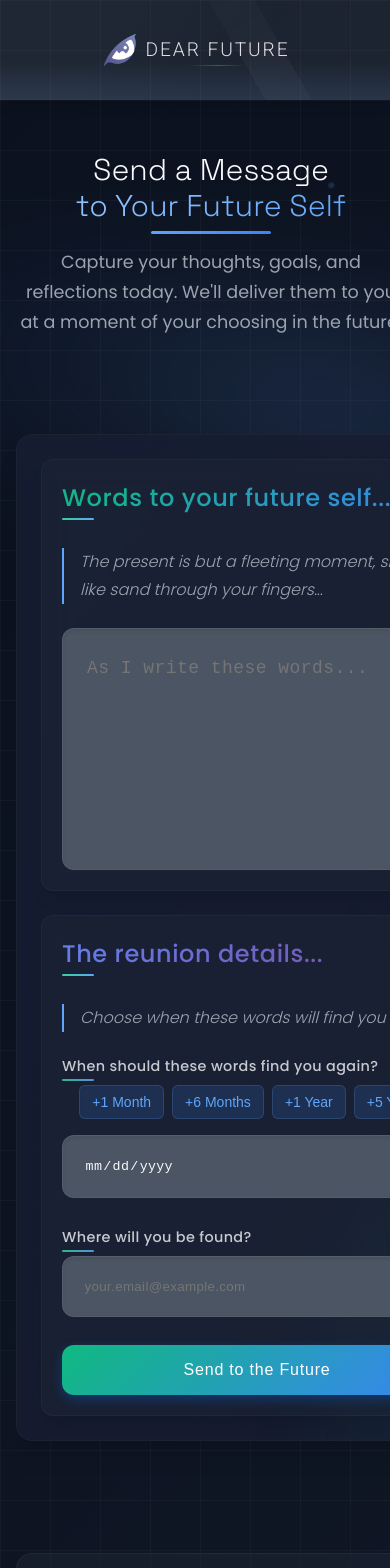
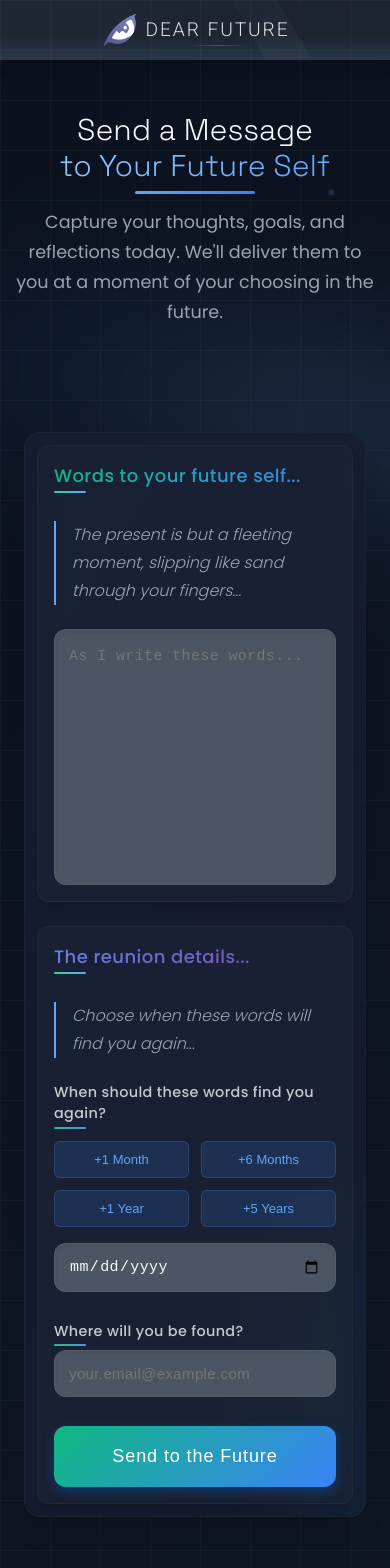
Before and after one commit to MohittShukla/DearFuture, a React (Vite) app in the folder client/: page / in a window 390 px wide. Shown: the top 1568 px of the page. Built offline with nearby package versions, Linux system fonts and the light colour scheme.

Commit message:
fixed the css and made it more responsive

```diff
--- a/client/src/styles/FormSection.css
+++ b/client/src/styles/FormSection.css
@@ -89,6 +89,7 @@ body {
   border: 1px solid rgba(255, 255, 255, 0.05);
   transition: transform var(--transition-normal) var(--animation-timing),
               box-shadow var(--transition-normal) var(--animation-timing);
+  box-sizing: border-box;
 }
 
 .form-container:hover {
@@ -632,42 +633,117 @@ body {
 @media (max-width: 768px) {
   .form-container {
     flex-direction: column;
-    padding: 1.5rem;
+    padding: 1rem;
     gap: 1.5rem;
+    margin: 1rem auto;
+    width: calc(100% - 2rem);
   }
 
   .message-box, .reunion-details {
+    width: 100%;
+    max-width: 100%;
     padding: 1.25rem;
-    width: 100%;
-  }
-
-  .message-box:hover, .reunion-details:hover {
-    transform: none;
+    margin: 0 auto;
+    box-sizing: border-box;
   }
 
   .message-box textarea {
-    height: 12rem;
+    width: 100%;
+    max-width: none;
+    box-sizing: border-box;
+    padding: 1rem;
+    margin: 0;
   }
 
-  .submit-button {
+  .reunion-details input {
+    width: 100%;
+    max-width: none;
+    box-sizing: border-box;
     padding: 1rem;
-    font-size: 1rem;
-  }
-
-  /* Improved mobile tap targets */
-  .reunion-details input {
-    padding: 1.35rem;
+    margin: 0;
   }
 
   .quick-buttons {
-    justify-content: center;
+    display: grid;
+    grid-template-columns: repeat(2, 1fr);
+    gap: 0.75rem;
+    width: 100%;
+    margin: 1rem 0;
   }
 
-  /* Show tooltips on focus for mobile */
-  .reunion-details .form-field:focus-within .form-tooltip {
-    opacity: 0.95;
-    transform: translateX(-50%) translateY(0);
+  .quick-buttons button {
+    width: 100%;
+    text-align: center;
+    padding: 0.75rem;
+    font-size: 0.875rem;
+    margin: 0;
   }
+}
+
+/* Small phones */
+@media (max-width: 480px) {
+  .form-container {
+    margin: 0.5rem auto;
+    padding: 0.75rem;
+    width: calc(100% - 1rem);
+  }
+
+  .message-box, .reunion-details {
+    padding: 1rem;
+  }
+
+  .message-box textarea {
+    padding: 0.875rem;
+    font-size: 0.9375rem;
+  }
+
+  .reunion-details input {
+    padding: 0.875rem;
+    font-size: 0.9375rem;
+  }
+
+  .quick-buttons button {
+    padding: 0.625rem;
+    font-size: 0.8125rem;
+  }
+
+  .message-box label,
+  .reunion-details label {
+    font-size: 1.125rem;
+  }
+}
+
+/* Portrait phones */
+@media (max-width: 360px) {
+  .form-container {
+    margin: 0.25rem auto;
+    padding: 0.5rem;
+    width: calc(100% - 0.5rem);
+  }
+
+  .message-box, .reunion-details {
+    padding: 0.875rem;
+  }
+
+  .quick-buttons {
+    gap: 0.5rem;
+  }
+
+  .quick-buttons button {
+    padding: 0.5rem;
+    font-size: 0.75rem;
+  }
+}
+
+/* Fix box sizing issues */
+*, *::before, *::after {
+  box-sizing: border-box;
+}
+
+/* Ensure forms maintain width */
+.message-box, .reunion-details {
+  width: 100%;
+  max-width: 100%;
 }
 
 /* Enhanced dark mode optimization with deeper contrasts */
```
Also changed, not shown: package.json (line endings or trailing spaces), 1 other file (tests, documents, lock files or other folders).
